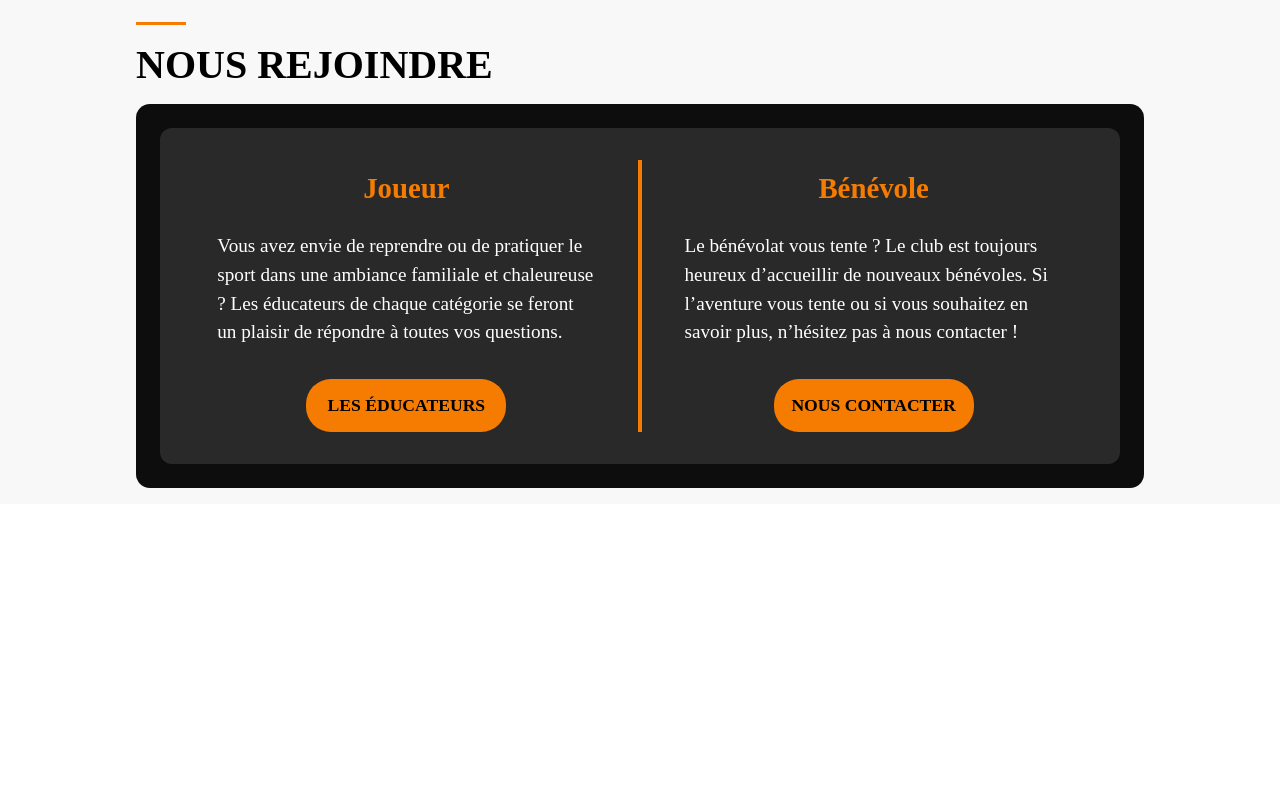
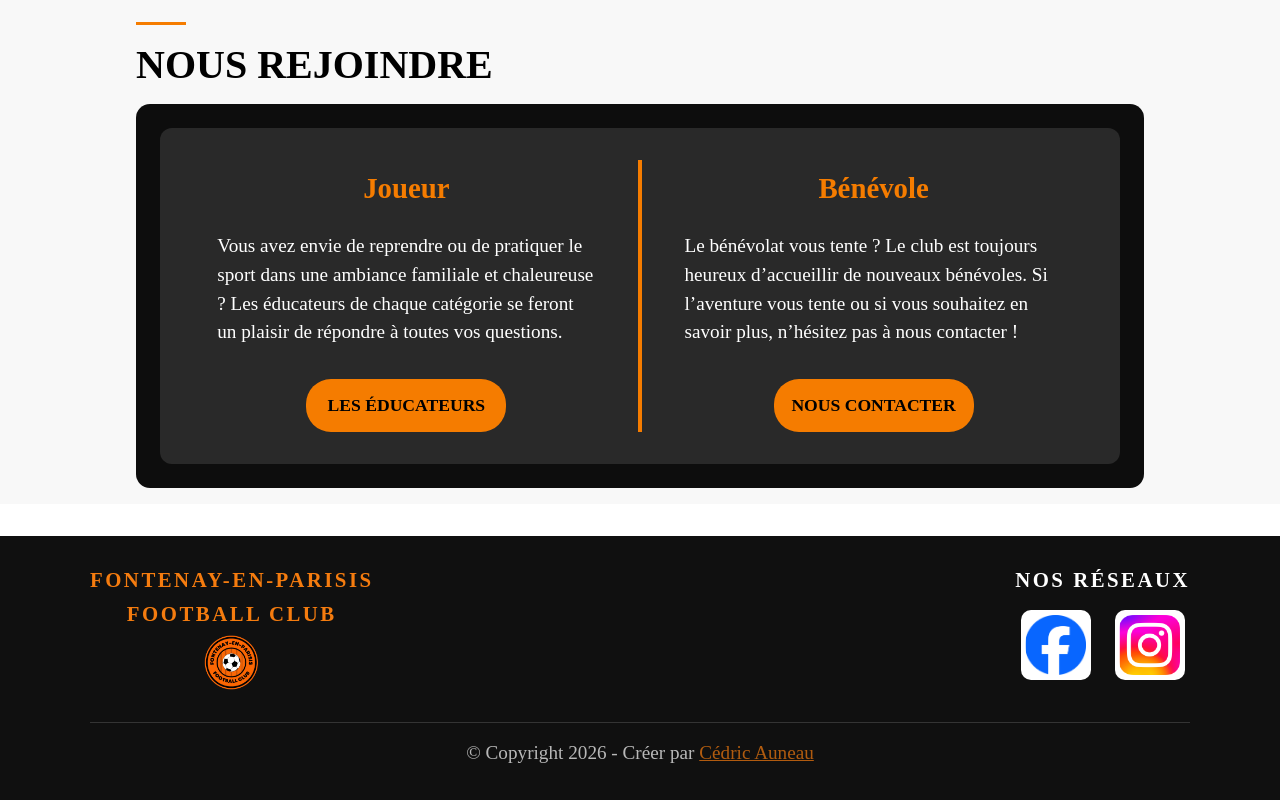
Before and after one commit to cedricauneau-ship-it/FFC-Frontend-V2, a Next.js app: page / in a window 1280 px wide. Shown: the part 2581-3381 px from the top of the page. Before the commit the page ends 3085 px from the top, so only its background shows below. Built offline with nearby package versions, Linux system fonts and the light colour scheme.

Commit message:
Footer fait

```diff
--- a/app/(ffc)/page.tsx
+++ b/app/(ffc)/page.tsx
@@ -152,6 +152,8 @@ export default function HomePage() {
         </div>
 
       </section>
+
+      <div className="diviser"></div>
     </>
   );
 }
--- a/components/Footer.module.css
+++ b/components/Footer.module.css
@@ -0,0 +1,115 @@
+.footer {
+  display: flex;
+  flex-direction: column;
+  align-items: center;
+  width: 100%;
+
+  padding-top: 2rem;
+  background-color: #101010;
+  color: #ffffff;
+  text-align: center;
+}
+
+/* Conteneur principal */
+.footerContainer {
+  display: flex;
+  justify-content: space-between;
+  align-items: flex-start;
+
+  width: 100%;
+  max-width: 1100px;
+  gap: 4rem;
+}
+
+/* Colonnes */
+.footerProfile,
+.footerSocials {
+  display: flex;
+  flex-direction: column;
+  gap: 0.6rem;
+}
+
+.footerProfile {
+  align-items: center;
+}
+
+.footerSocials {
+  align-items: center;
+}
+
+/* Titres */
+.footerTitle {
+  font-size: 1.3rem;
+  letter-spacing: 0.12em;
+  font-weight: 600;
+  text-transform: uppercase;
+  color: #F57C0f;
+}
+
+.footerTitleLink {
+    font-size: 1.3rem;
+    letter-spacing: 0.12em;
+    font-weight: 600;
+    text-transform: uppercase;
+}
+
+/* Réseaux */
+.logoContainer {
+  display: flex;
+  gap: 1.5rem;
+  margin-top: 0.5rem;
+}
+
+.logoContainer a {
+  display: flex;
+  align-items: center;
+}
+
+/* Icônes */
+.logoLink {
+  background-color: #ffffff;
+  border-radius: 10px;
+  padding: 0.3rem;
+  transition: transform 0.25s ease;
+}
+
+.logoLink:hover {
+  transform: scale(1.08);
+}
+
+/* Séparateur */
+.footerDivider {
+  width: 100%;
+  max-width: 1100px;
+  height: 1px;
+  background: rgba(255, 255, 255, 0.15);
+  margin-top: 2rem;
+}
+
+/* Bas de footer */
+.footerEndText {
+    font-size: 1rem;
+    opacity: 0.7;
+}
+
+.footerEndText a {
+    color: #F57C0f;
+}
+
+.footerEndText a:hover {
+    color: blue;
+}
+
+/* RESPONSIVE */
+@media (max-width: 768px) {
+  .footerContainer {
+    flex-direction: column;
+    align-items: center;
+    gap: 3rem;
+  }
+
+  .footerProfile {
+    align-items: center;
+    text-align: center;
+  }
+}
--- a/components/Footer.tsx
+++ b/components/Footer.tsx
@@ -1,10 +1,59 @@
+import Style from './Footer.module.css';
 
-
+import Image from 'next/image';
 
 export default function Footer() {
-    return (
-        <nav>
-
-        </nav>
-    );
+  return (
+    <footer className={Style.footer}>
+      <div className={Style.footerContainer}>
+        <div className={Style.footerProfile}>
+          <h3 className={Style.footerTitle}>Fontenay-en-parisis</h3>
+          <h3 className={Style.footerTitle}>Football Club</h3>
+          <Image
+                src="/icons/LogoFFC.png"
+                alt="Logo FFC"
+                width={65}
+                height={55}
+              />
+        </div>
+        <div className={Style.footerSocials}>
+          <h3 className={Style.footerTitleLink}>Nos Réseaux</h3>
+          <div className={Style.logoContainer}>
+            <a
+              href="https://www.facebook.com/fontenayenparisisfc/"
+              target="_blank"
+              rel="noopener noreferrer"
+              aria-label='Facebook FFC'
+            >
+              <Image
+                src="/icons/Facebook.png"
+                alt="Logo Facebook"
+                width={70}
+                height={70}
+                className={Style.logoLink}
+              />
+            </a>
+            <a
+              href='https://www.instagram.com/fontenayenparisisfc/'
+              target='_blank'
+              rel='noopener noreferrer'
+              aria-label='Instagram FFC'
+            >
+              <Image
+                src="/icons/Instagram.png"
+                alt="Logo Instagram"
+                width={70}
+                height={70}
+                className={Style.logoLink}
+              />
+            </a>
+          </div>
+        </div>
+      </div>
+      <div className={Style.footerDivider}></div>
+      <div className={Style.footerEndText}>
+        <p>© Copyright {new Date().getFullYear()} - Créer par <a href='https://portfolio-psi-orpin-j4uynkghk2.vercel.app' target='_blank' rel='noopener noreferrer' aria-label='Mon Portfolio'>Cédric Auneau</a></p>
+      </div>
+    </footer>
+  );
 }
```
Also changed, not shown: public/icons/Facebook.png (added), public/icons/Instagram.png (added).
